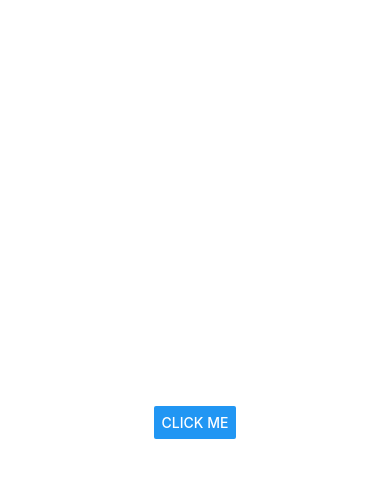
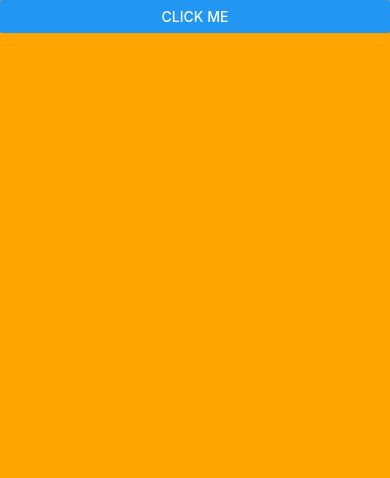
Before and after one commit to JHRPJayamaha/Get-set-ready-go-for-react-native, a React Native app: screen / in a window 390 px wide. Shown: the top 478 px of the page. Built offline with nearby package versions, Linux system fonts and the light colour scheme.

Commit message:
platform specific code

```diff
--- a/App.js
+++ b/App.js
@@ -5,32 +5,24 @@ import {
   View,
   TouchableNativeFeedback,
   Image,
-  Alert,
   Button,
   SafeAreaView,
+  Platform,
+  StatusBar,
 } from "react-native";
 
 export default function App() {
   return (
-    <SafeAreaView style={styles.container}>
-      <Button
-        title="Click Me"
-        onPress={() =>
-          Alert.alert("My Title", "My Message", [
-            { text: "Yes" },
-            { text: "No" },
-          ])
-        }
-      />
+    <SafeAreaView style={[styles.container, containerStyle]}>
+      <Button title="Click Me" onPress={() => console.log("Button Tapped")} />
     </SafeAreaView>
   );
 }
-
+const containerStyle = { backgroundColor: "orange" };
 const styles = StyleSheet.create({
   container: {
     flex: 1,
     backgroundColor: "#fff",
-    alignItems: "center",
-    justifyContent: "center",
+    paddingTop: Platform.OS === "android" ? StatusBar.currentHeight : 0,
   },
 });
```
